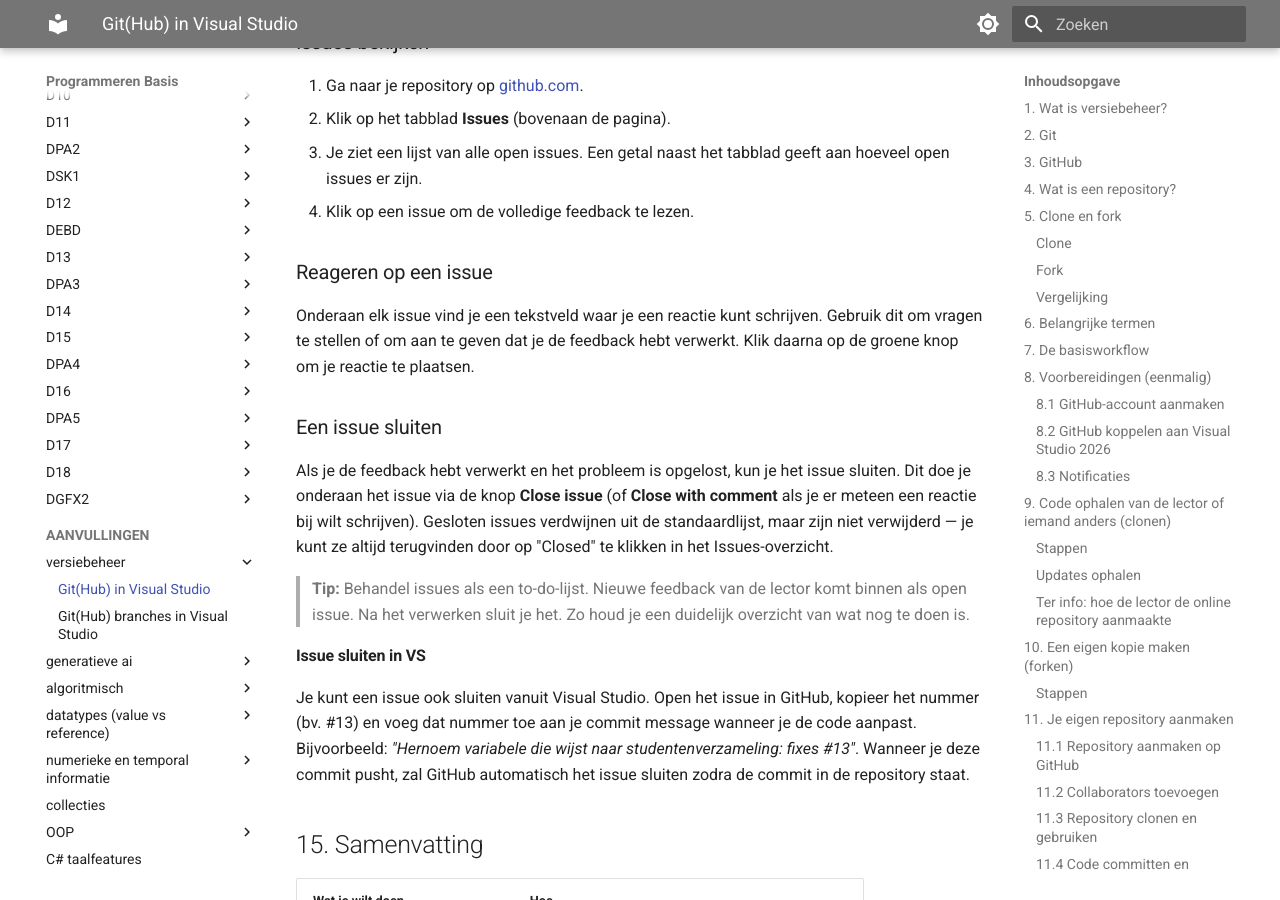
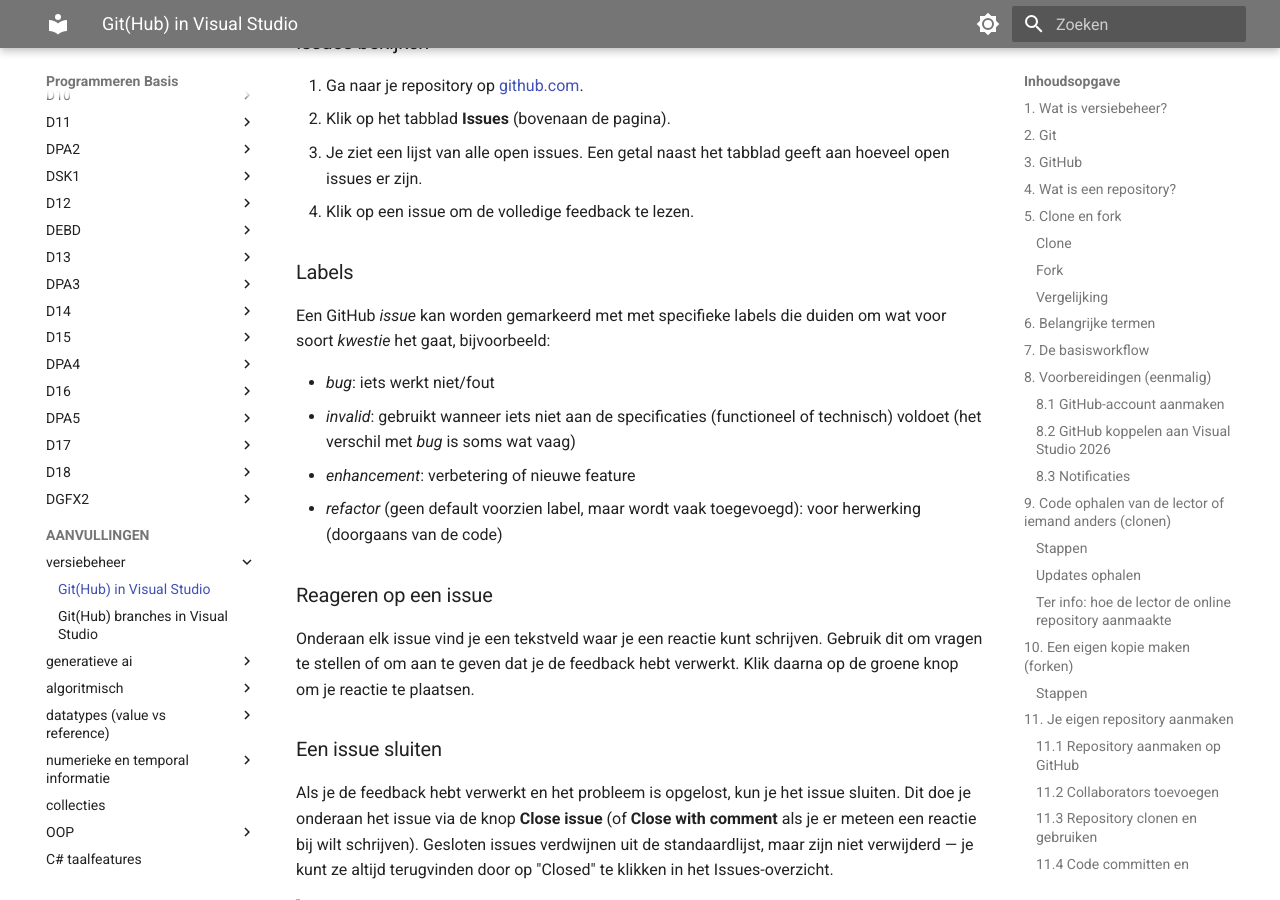
Before and after one commit to GRAD-PRG/PB, an MkDocs documentation site: the page built from docs/Aanvulling - Git(Hub) in Visual Studio.md, in a window 1280 px wide and 900 px high, scrolled down 9510 px. Built offline with MkDocs 1.6.1 and Material for MkDocs 9.7.7, drawn with Linux system fonts in a browser that asks for light colours.

Commit message:
Voeg informatie toe over issue labels

```diff
--- a/docs/Aanvulling - Git(Hub) in Visual Studio.md
+++ b/docs/Aanvulling - Git(Hub) in Visual Studio.md
@@ -266,6 +266,15 @@
 3. Je ziet een lijst van alle open issues. Een getal naast het tabblad geeft aan hoeveel open issues er zijn.
 4. Klik op een issue om de volledige feedback te lezen.
 
+### Labels
+
+Een GitHub _issue_ kan worden gemarkeerd met met specifieke labels die duiden om wat voor soort _kwestie_ het gaat, bijvoorbeeld:
+
+- _bug_: iets werkt niet/fout
+- _invalid_: gebruikt wanneer iets niet aan de specificaties (functioneel of technisch) voldoet (het verschil met _bug_ is soms wat vaag)
+- _enhancement_: verbetering of nieuwe feature
+- _refactor_ (geen default voorzien label, maar wordt vaak toegevoegd): voor herwerking (doorgaans van de code)
+
 ### Reageren op een issue
 
 Onderaan elk issue vind je een tekstveld waar je een reactie kunt schrijven. Gebruik dit om vragen te stellen of om aan te geven dat je de feedback hebt verwerkt. Klik daarna op de groene knop om je reactie te plaatsen.
```
